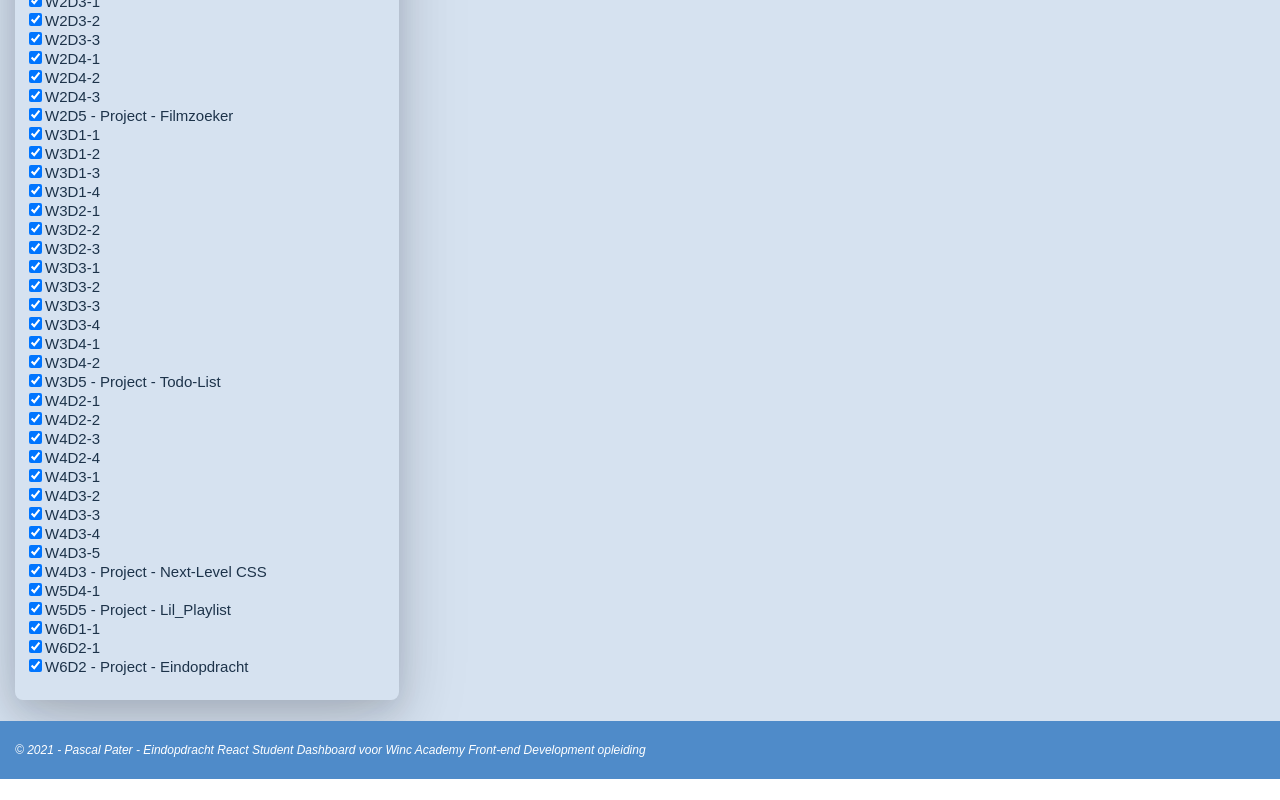
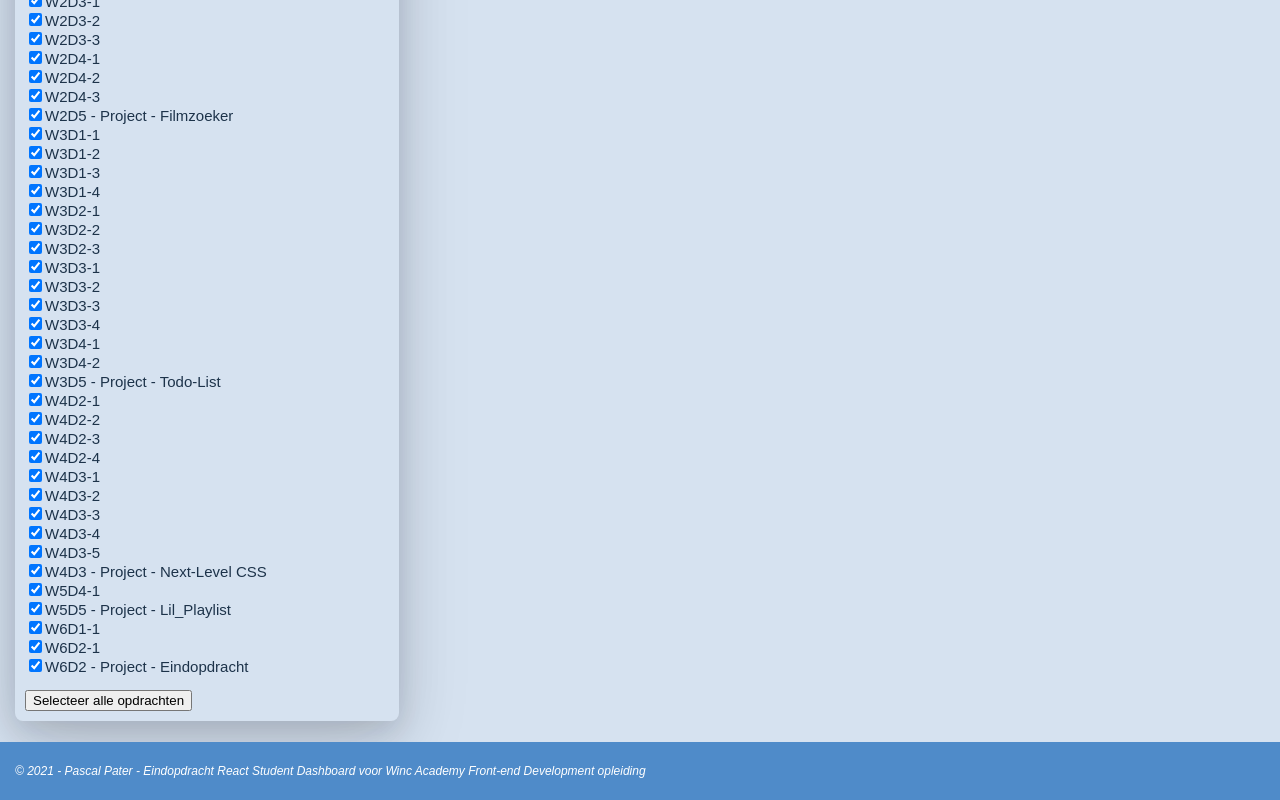
Before and after one commit to PasquinelP/pascal_pater-eindopdracht-React-Student-Dashboard, a React (Create React App) app: page / in a window 1280 px wide. Shown: the part 882-1682 px from the top of the page. Before the commit the page ends 1661 px from the top, so only its background shows below. Built offline with nearby package versions, Linux system fonts and the light colour scheme; the HTML template or start-up script is replaced by a standard one.

Commit message:
add button to select all assignments

```diff
--- a/src/components/SelectAssignment.js
+++ b/src/components/SelectAssignment.js
@@ -19,6 +19,17 @@ const SelectAssignment = () => {
     setAssignmentTypes(assignmentTypesCheckedList);
   };
 
+  const selectAllAssignments = () => {
+    const assignmentTypesCopy = [...assignmentTypes];
+    const allAssignmentsChecked = assignmentTypesCopy.map((type) => {
+      if(type.checked === false) {
+        type.checked = true;
+      }
+      return type;
+    })
+    setAssignmentTypes(allAssignmentsChecked);
+  }
+
   console.log("Assignment selected is", assignmentTypes)
 
   const assignments = assignmentTypes.map((type) => (
@@ -28,9 +39,10 @@ const SelectAssignment = () => {
   return (
     <div className="panel panel--action select-assignment">
       <h3 className="panel__title">Selecteer opdracht</h3>
-      <ul>
-        {assignments}
-      </ul>
+      <ul>{assignments}</ul>
+      <button onClick={() => selectAllAssignments()}>
+        Selecteer alle opdrachten
+      </button>
     </div>
   );
 };
```
